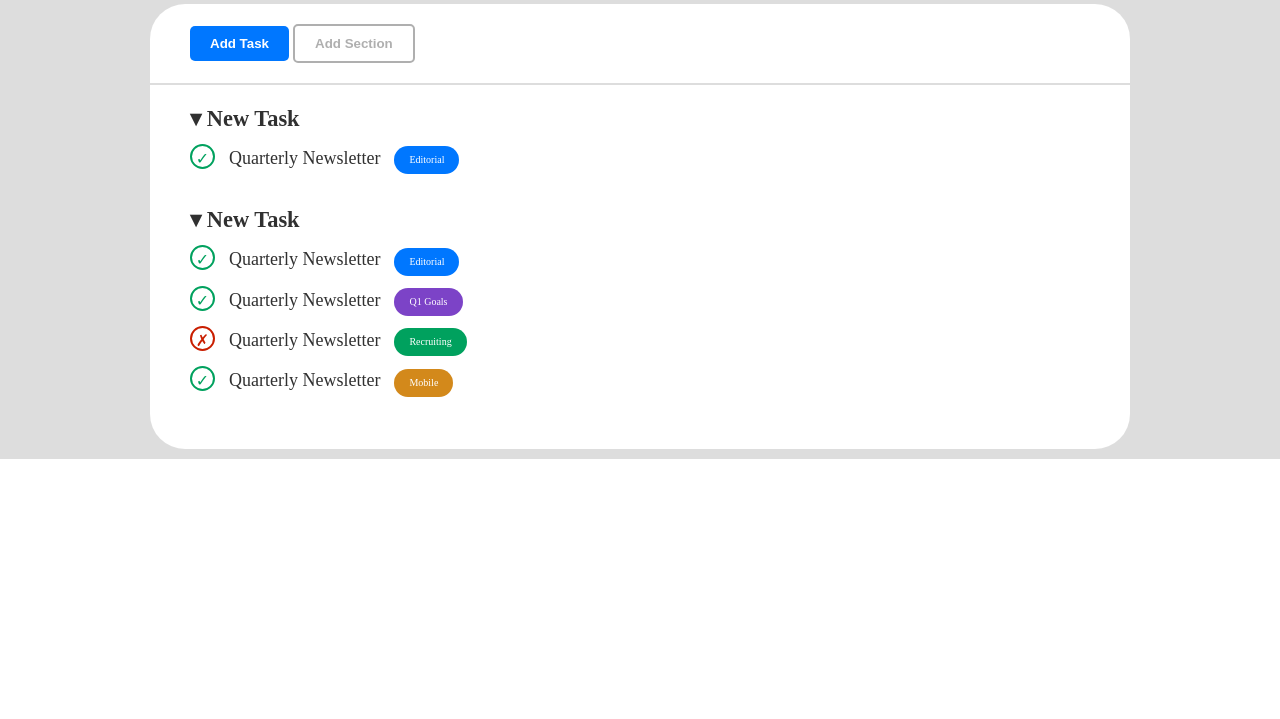
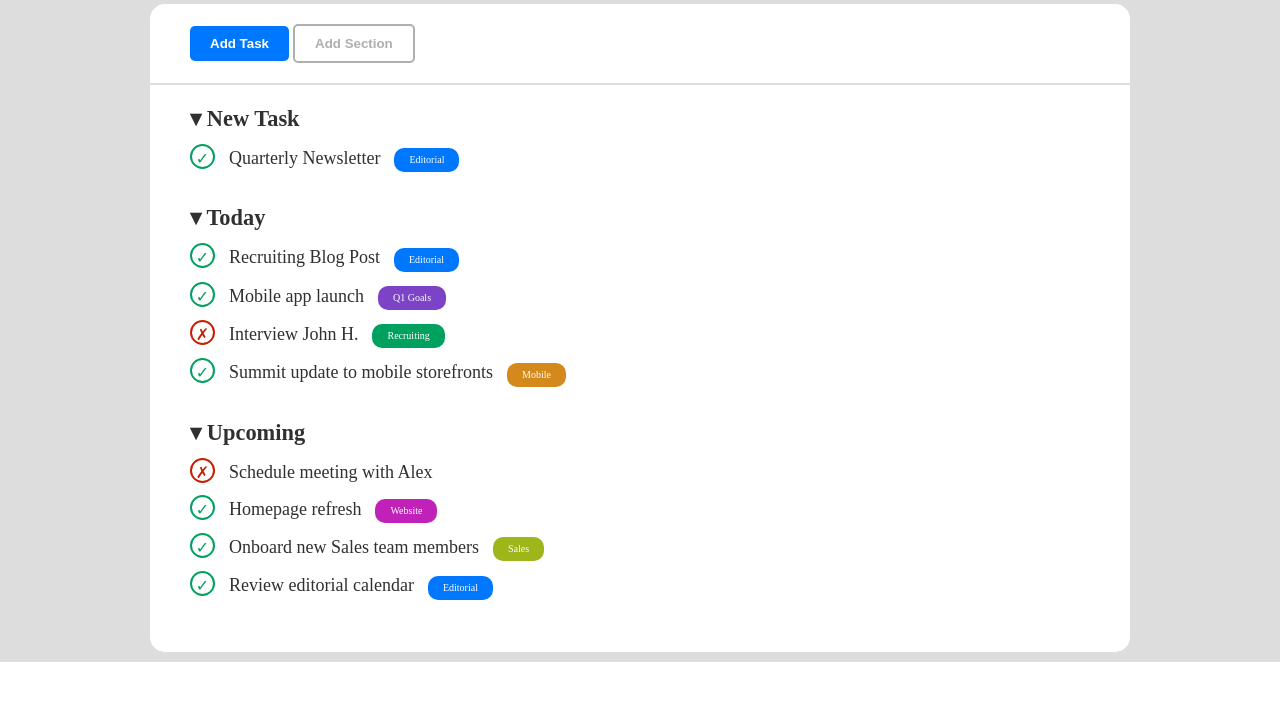
Before and after one commit to CamilloRosanio/html-css-toboolist, a plain HTML site: page index.html in a window 1280 px wide. Shown: the part 81-800 px from the top of the page. Drawn offline with Linux system fonts and the light colour scheme.

Commit message:
caricamento contenuti corretti

```diff
--- a/css/style.css
+++ b/css/style.css
@@ -28,7 +28,6 @@ main {
     margin: 0 auto;
     padding: 0 10px;
     max-width: 100%;
-    background-color: aqua;
   }
 
 
@@ -51,8 +50,8 @@ main {
   .card_header {
     background-color: white;
     padding: 20px 40px;
-    border-top-left-radius: 35px;
-    border-top-right-radius: 35px;
+    border-top-left-radius: 15px;
+    border-top-right-radius: 15px;
     border-bottom: 2px solid rgb(221, 221, 221);
   }
 
@@ -84,8 +83,8 @@ main {
 .card_content {
     background-color: white;
     padding: 20px 40px;
-    border-bottom-left-radius: 35px;
-    border-bottom-right-radius: 35px;
+    border-bottom-left-radius: 15px;
+    border-bottom-right-radius: 15px;
   }
 
   .list_title {
@@ -138,8 +137,8 @@ main {
     vertical-align: middle;
     color:white;
     font-size: 10px;
-    padding: 5px 15px;
-    border-radius: 25px;
+    padding: 3px 15px;
+    border-radius: 10px;
   }
 
 /* # LIST ROUNDED COLORS */
@@ -159,3 +158,11 @@ main {
   .item_rounded_orange {
     background-color: rgb(211, 137, 27);
   }
+
+  .item_rounded_fuxia {
+    background-color: rgb(192, 33, 184);
+  }
+
+  .item_rounded_lime {
+    background-color: rgb(158, 182, 25);
+  }
--- a/index.html
+++ b/index.html
@@ -64,28 +64,55 @@
 
                 <!-- list -->
                 <div>
-                    <h2 class="list_title">&#9662; New Task</h2>
+                    <h2 class="list_title">&#9662; Today</h2>
 
                     <ul class="list">
                         <li class="list-item">
                             <p class="symbol check"> &#10003;</p>
-                            <p class="item_subject">Quarterly Newsletter</p>
+                            <p class="item_subject">Recruiting Blog Post</p>
                             <p class="item_rounded item_rounded_blue">Editorial</p>
                         </li>
                         <li class="list-item">
                             <p class="symbol check"> &#10003;</p>
-                            <p class="item_subject">Quarterly Newsletter</p>
+                            <p class="item_subject">Mobile app launch</p>
                             <p class="item_rounded item_rounded_violet">Q1 Goals</p>
                         </li>
                         <li class="list-item">
                             <p class="symbol cross"> &cross;</p>
-                            <p class="item_subject">Quarterly Newsletter</p>
+                            <p class="item_subject">Interview John H.</p>
                             <p class="item_rounded item_rounded_green">Recruiting</p>
                         </li>
                         <li class="list-item">
                             <p class="symbol check"> &#10003;</p>
-                            <p class="item_subject">Quarterly Newsletter</p>
+                            <p class="item_subject">Summit update to mobile storefronts</p>
                             <p class="item_rounded item_rounded_orange">Mobile</p>
+                        </li>
+                    </ul>
+                </div>
+
+                <!-- list -->
+                <div>
+                    <h2 class="list_title">&#9662; Upcoming</h2>
+
+                    <ul class="list">
+                        <li class="list-item">
+                            <p class="symbol cross"> &cross;</p>
+                            <p class="item_subject">Schedule meeting with Alex</p>
+                        </li>
+                        <li class="list-item">
+                            <p class="symbol check"> &#10003;</p>
+                            <p class="item_subject">Homepage refresh</p>
+                            <p class="item_rounded item_rounded_fuxia">Website</p>
+                        </li>
+                        <li class="list-item">
+                            <p class="symbol check"> &#10003;</p>
+                            <p class="item_subject">Onboard new Sales team members</p>
+                            <p class="item_rounded item_rounded_lime">Sales</p>
+                        </li>
+                        <li class="list-item">
+                            <p class="symbol check"> &#10003;</p>
+                            <p class="item_subject">Review editorial calendar</p>
+                            <p class="item_rounded item_rounded_blue">Editorial</p>
                         </li>
                     </ul>
                 </div>
```
